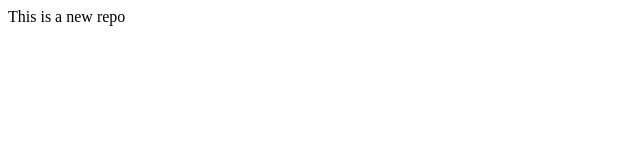
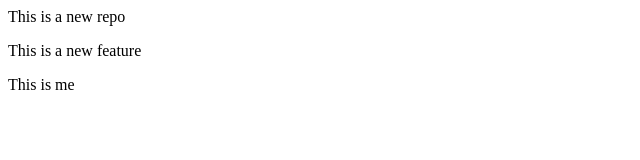
Before and after one commit to Aashrithasrao/localrepo, a plain HTML site: page index.html in a window 1280 px wide. Shown: the whole page, without its empty margins (0-640 px from the left). Drawn offline with Linux system fonts and the light colour scheme.

Commit message:
Add new feature

```diff
--- a/index.html
+++ b/index.html
@@ -1 +1,3 @@
 <p>This is a new repo</p>
+<p>This is a new feature</p>
+<p>This is me</p>
```
